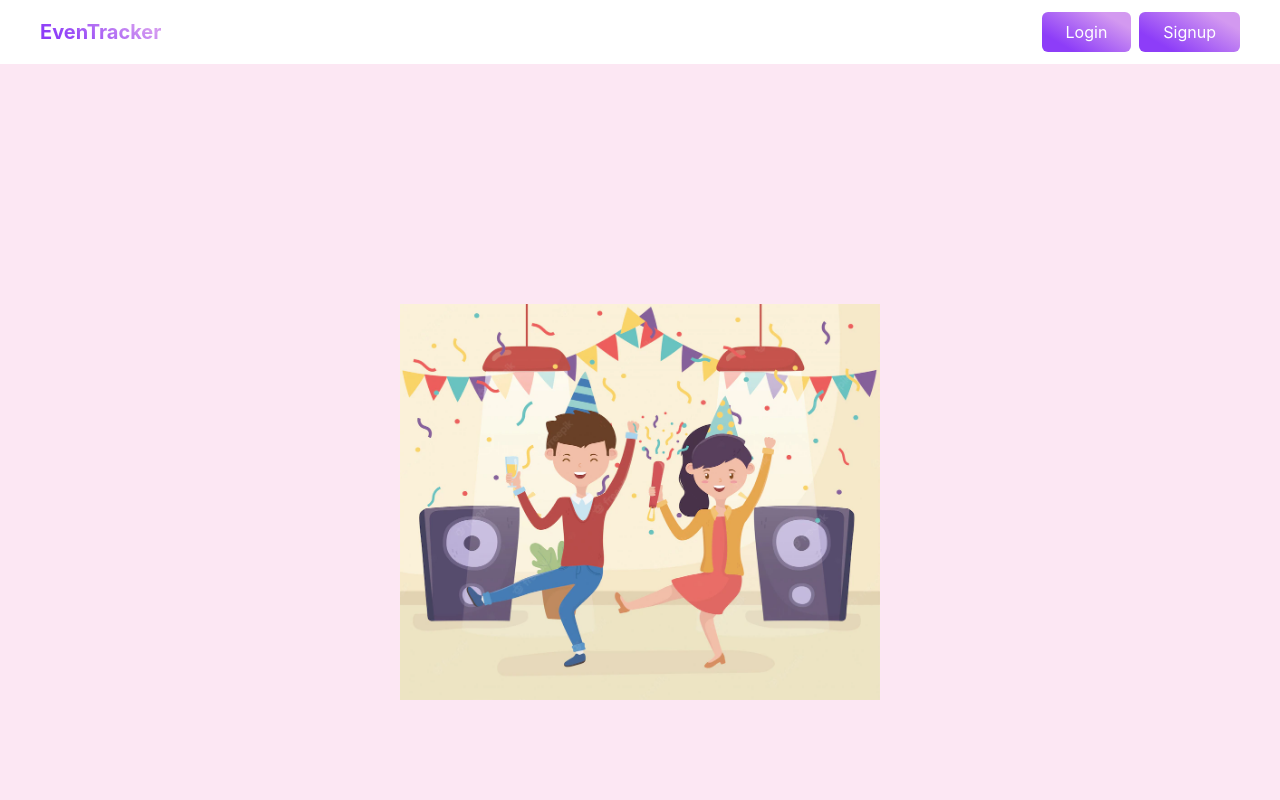
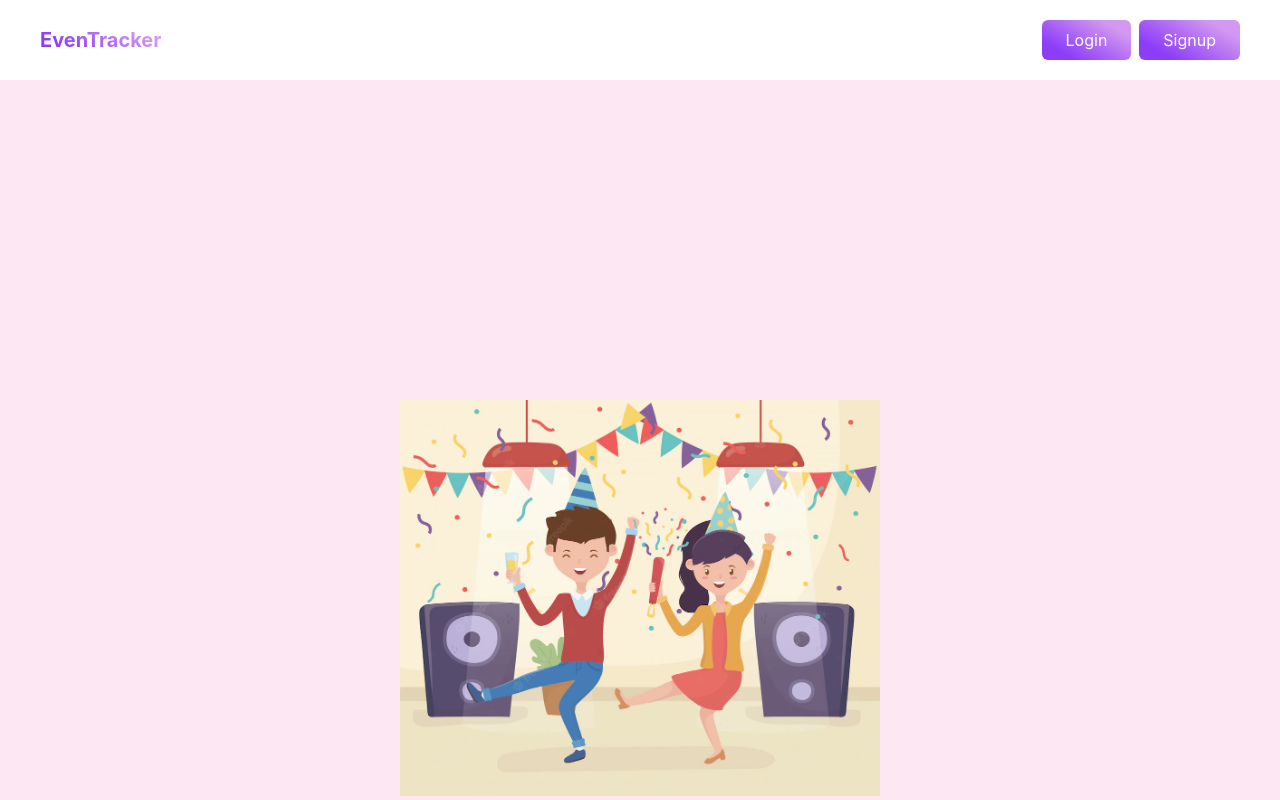
Before and after one commit to I-A11/event-tracker, a React (Create React App) app: page /event in a window 1280 px wide. Shown: the top 800 px of the page. Built offline with nearby package versions, Linux system fonts and the light colour scheme.

Commit message:
Add padding on Navbar, Create and Event pages.

```diff
--- a/src/component/Navbar.js
+++ b/src/component/Navbar.js
@@ -3,8 +3,8 @@ import { Link } from "react-router-dom";
 
 const Navbar = () => {
   return (
-    <div className=' w-full bg-white shadow-md'>
-      <nav className=' sectionWidth h-16 flex justify-between items-center px-4 sm:px-10'>
+    <div className=' w-full bg-white shadow-md '>
+      <nav className=' sectionWidth h-20 flex justify-between items-center px-4 sm:px-10'>
         <Link to='/'>
           <p className='text-gradient text-xl font-bold '>EvenTracker</p>
         </Link>
--- a/src/pages/Create.js
+++ b/src/pages/Create.js
@@ -48,7 +48,7 @@ const Create = () => {
   };
 
   return (
-    <div className='sectionWidth sm:px-28 md:px-24 w-full'>
+    <div className='sectionWidth sm:px-28 md:px-24 w-full lg:py-36'>
       <h1 className='text-center text-4xl md:text-5xl lg:text-6xl font-bold my-10 text-purple-800'>
         Create your event
       </h1>
--- a/src/pages/Event.js
+++ b/src/pages/Event.js
@@ -9,7 +9,7 @@ const Event = () => {
   const { dayEvent } = useEventContext();
 
   return (
-    <div className='bg-pink-100'>
+    <div className='bg-pink-100 py-20'>
       <div className='sectionWidth lg:flex lg:flex-row-reverse lg:justify-center lg:items-center lg:py-40'>
         <div className='lg:w-1/2'>
           <img className='mb-6 md:p-20 ' src={Celebrate} alt='celebrate' />
```
